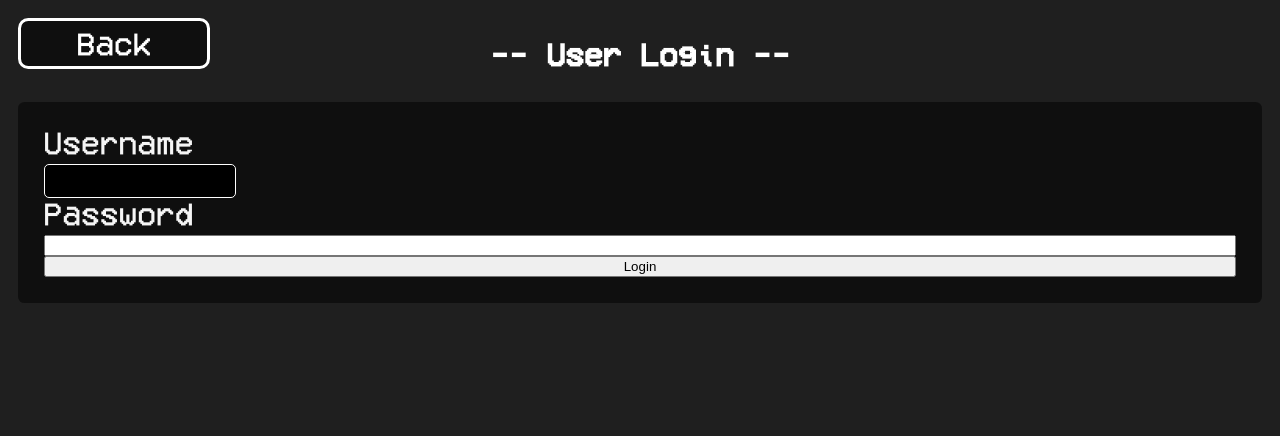
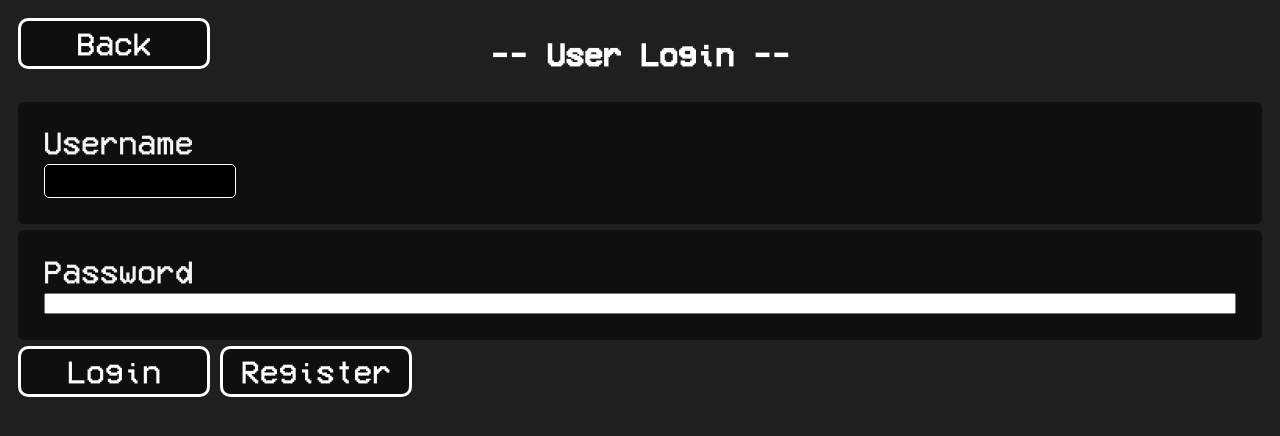
Before and after one commit to Antipoison7/Ultrakill-PHP, a PHP site: page /login.php in a window 1280 px wide. Shown: the top 436 px of the page. Run offline with PHP 8.4, Linux system fonts and the light colour scheme.

Commit message:
Made login.php Functional

```diff
--- a/Website/login.php
+++ b/Website/login.php
@@ -1,5 +1,5 @@
 <?php
-    include_once'headers.php';
+    include_once 'headers.php';
 ?>
 
 <!DOCTYPE html>
@@ -20,9 +20,14 @@
             <div class="settingChunk">
                 <label for="username">Username</label>
                 <input type="text" id="username" name="username">
+            </div>
+            <div class="settingChunk">
                 <label for="password">Password</label>
                 <input type="password" id="password" name="password">
-                <button type="submit">Login</button>
+            </div>
+            <div class="flexBox">
+                <button type="submit" class="button">Login</button>
+                <a href="./createUser.php"><div class="button" style="display: flex; align-items: center; justify-content: center; margin-left: 10px;">Register</div></a>
             </div>
         </form>
     </body>
```
